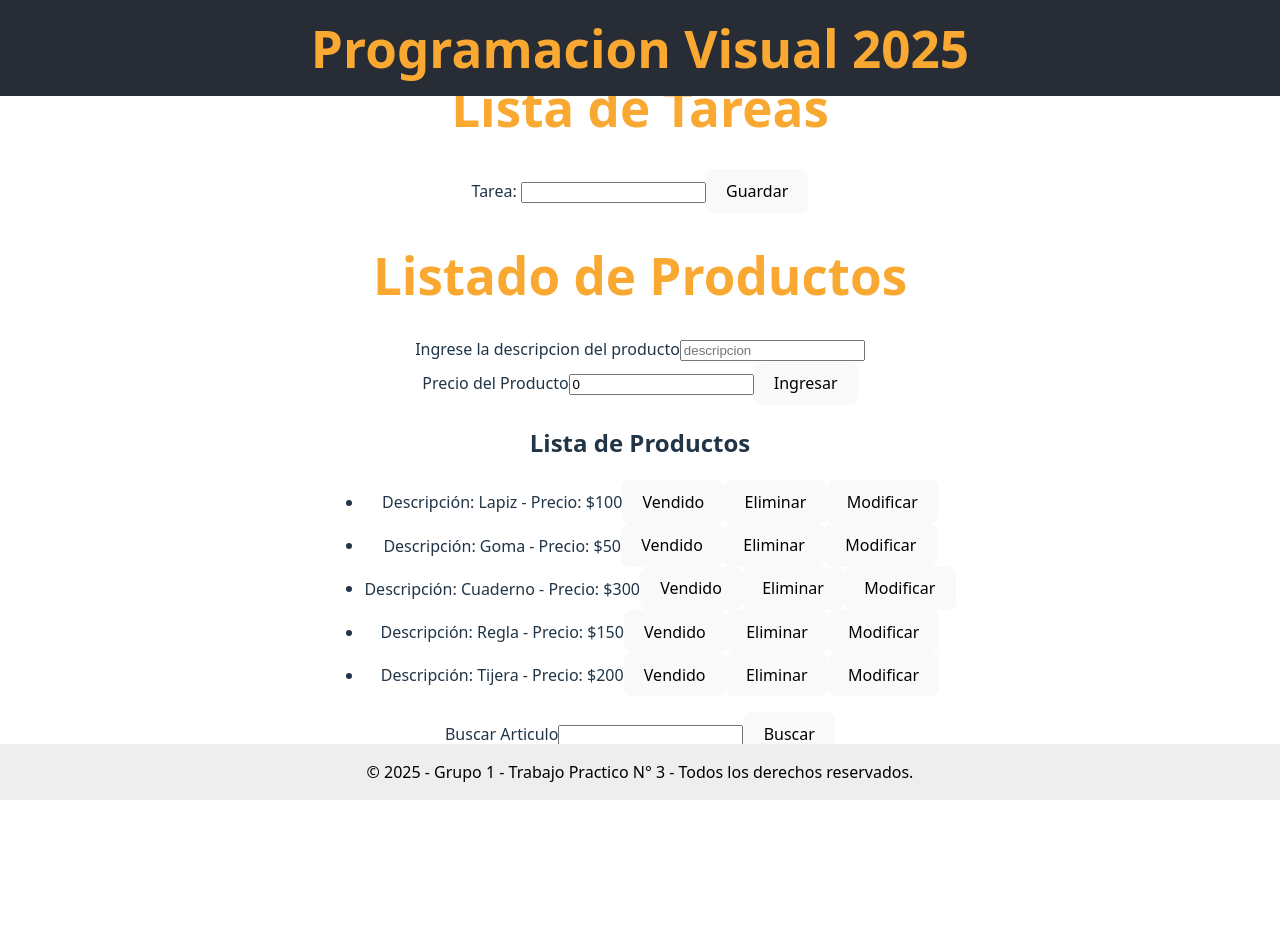
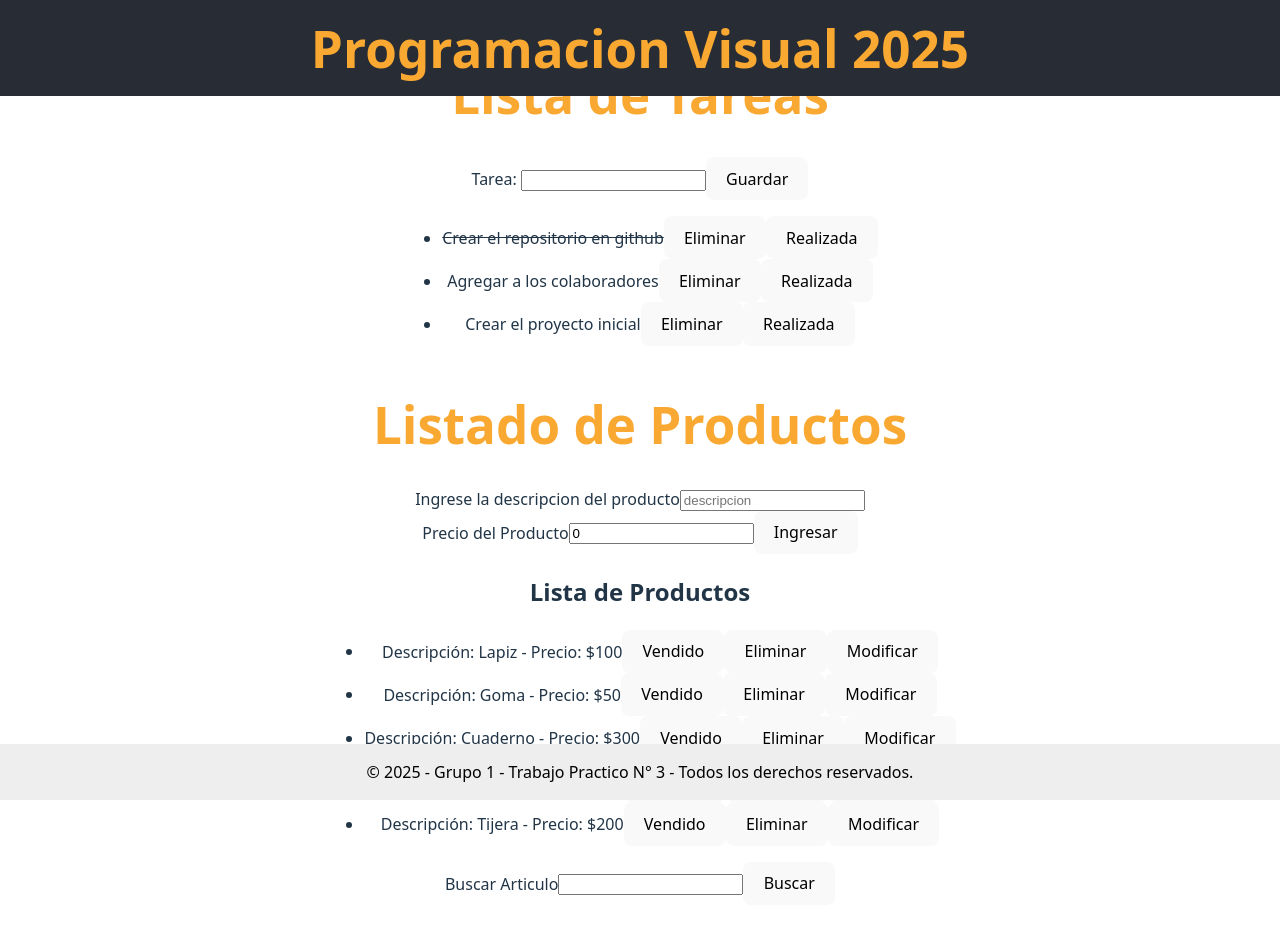
Before and after one commit to Franco46-ochoa/pv_tp3_grupo1, a React (Vite) app: page / in a window 1280 px wide. Shown: the top 934 px of the page. Before the commit the page ends 800 px from the top, so only its background shows below. Built offline with nearby package versions, Linux system fonts and the light colour scheme.

Commit message:
Agregado componente TareaList

```diff
--- a/src/App.jsx
+++ b/src/App.jsx
@@ -7,6 +7,7 @@ import Header from './Componentes/Header.jsx';
 import Footer from './Componentes/Footer.jsx';
 import Titulo from './Componentes/Titulo.jsx';
 import TareaInput from './Componentes/TareaInput.jsx';
+import TareaList from './Componentes/TareaList.jsx';
 
 function App() {
   const [tareas, setTareas] = useState([
@@ -28,8 +29,9 @@ function App() {
       <div style={{ display: 'flex', flexDirection: 'column', alignItems: 'center' }}>
         <Header></Header>
         <Titulo titulo={'Lista de Tareas'}></Titulo>
+        <TareaInput tareas={[tareas, setTareas]}></TareaInput>
+        <TareaList tareas={tareas} setTareas={setTareas}></TareaList>
 
-        <TareaInput tareas={[tareas, setTareas]}></TareaInput>
         <Titulo titulo={'Listado de Productos'}></Titulo>
         <TaskInput Productos={[Productos, setProductos]}></TaskInput>
         <TaskList Productos={Productos} setProductos={setProductos}></TaskList>
--- /dev/null
+++ b/src/Componentes/TareaList.jsx
@@ -0,0 +1,23 @@
+function TareaList({ tareas, setTareas }) {
+
+  return (
+    <div>
+      <ul>
+        {tareas.map((tarea) => (
+          <li
+            key={`${Date.now()}-${Math.random()}`}
+            style={{
+              textDecoration: tarea.realizada ? 'line-through' : 'none',
+            }}
+          >
+            {tarea.tarea}
+            <button >Eliminar</button>
+            <button >Realizada</button>
+          </li>
+        ))}
+      </ul>
+    </div>
+  );
+}
+
+export default TareaList;
```
